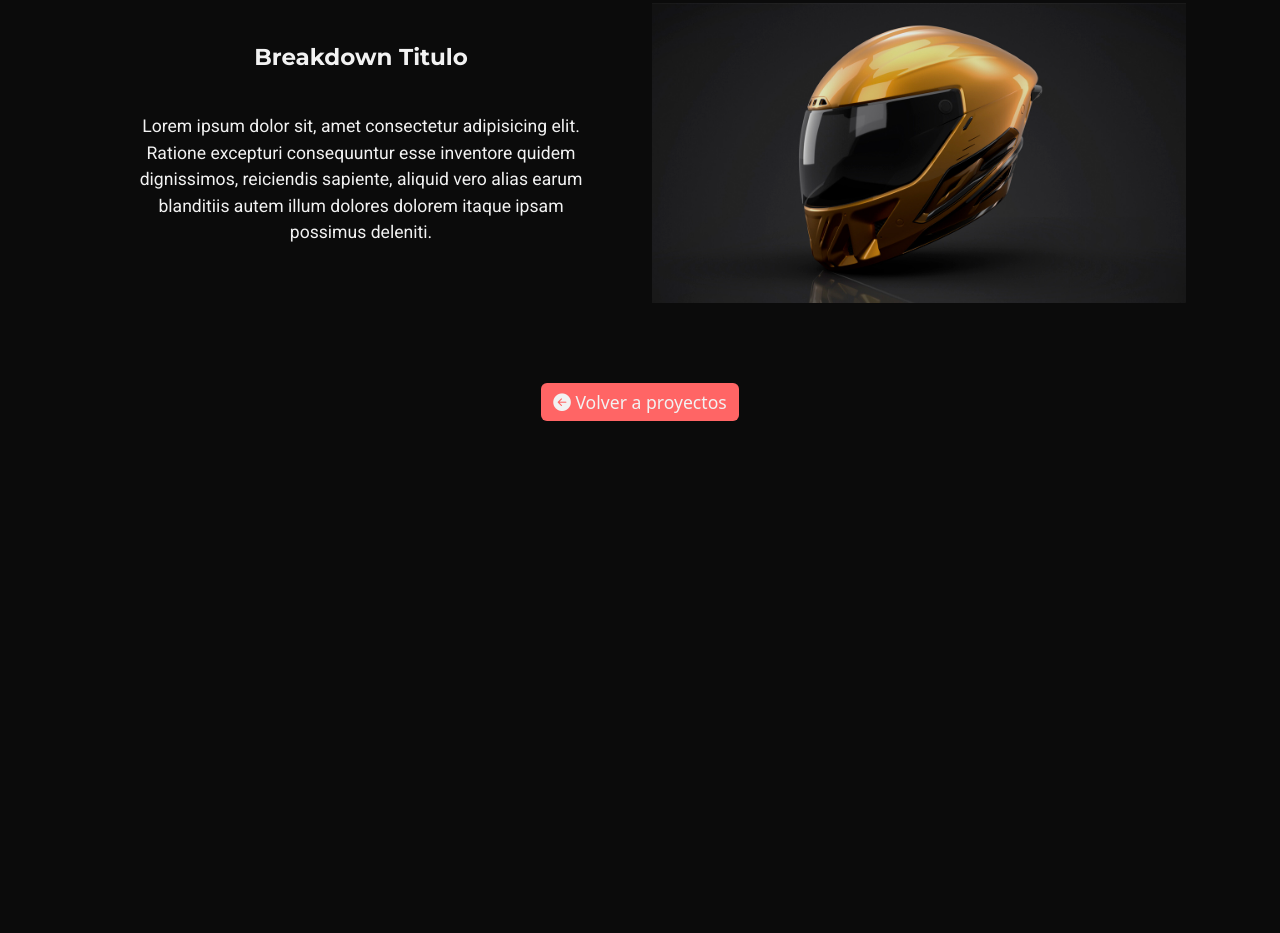
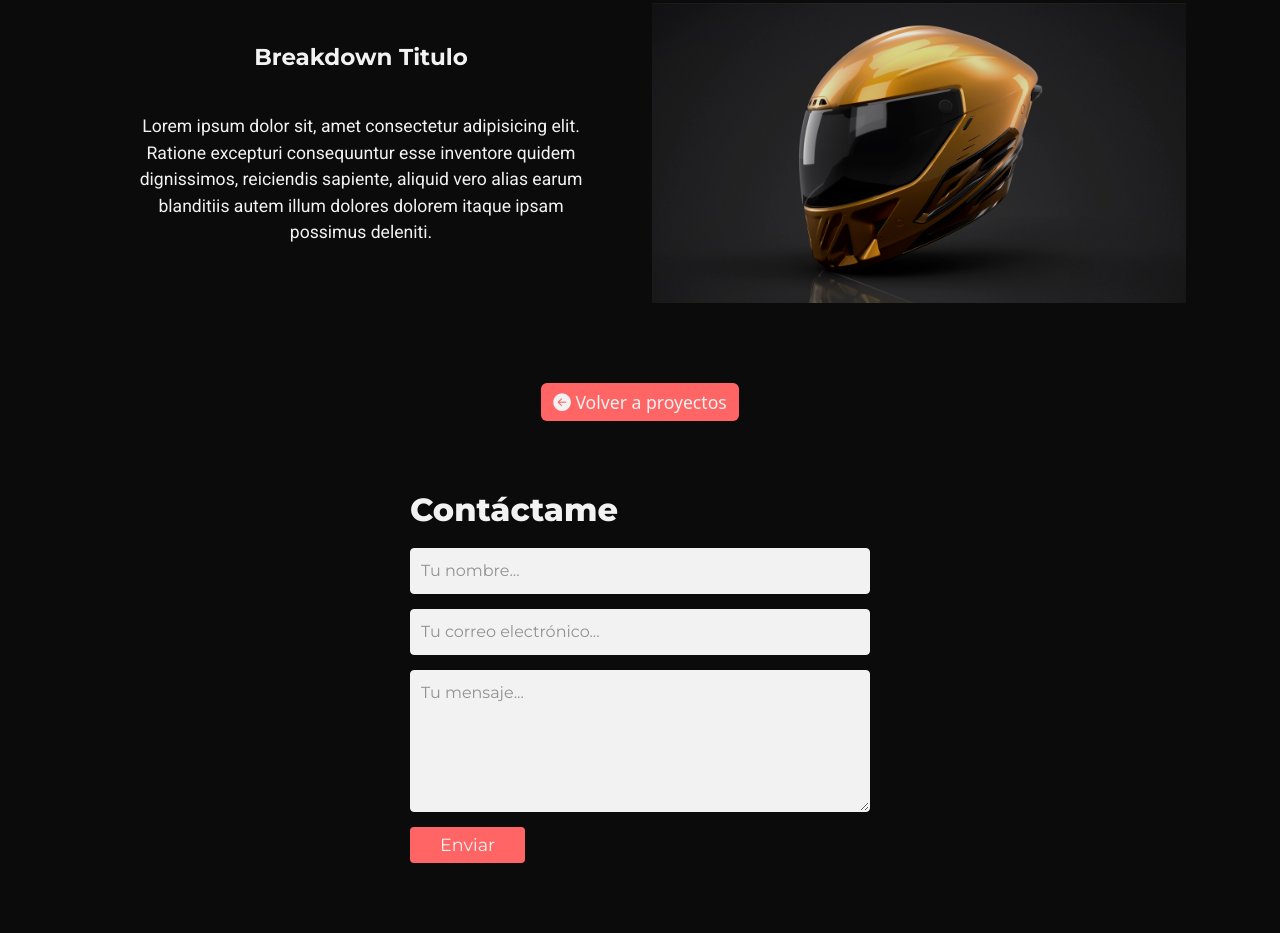
Before and after one commit to santanagamedev/portfolio, a plain HTML site: page proyect-00.html in a window 1280 px wide. Shown: the part 1897-2830 px from the top of the page. Before the commit the page ends 2318 px from the top, so only its background shows below. Drawn offline with nearby package versions, Linux system fonts and the light colour scheme.

Commit message:
Form Contact Section Done

```diff
--- a/assets/css/style.css
+++ b/assets/css/style.css
@@ -3,6 +3,7 @@
     --red-color: #ff6565;
     --aqua-color: #35ffff;
     --black-grey-color: #0b0b0b ;
+    --black-hover-color: #202020 ;
     --white-text: #f2f2f2;
 
 }
@@ -414,54 +415,62 @@ section h2 {
 
 /* Contact */
 
-.contact .container {
-    max-width: 1100px;
-    min-height: 200px;
+/* General styling for the contact section */
+#contact {
     padding: 20px;
+    border-radius: 8px;
+    max-width: 500px;
+    margin: 50px auto;
+    font-family: "Montserrat", sans-serif;
   }
 
-.contact .rectangle {
-    margin-top: -5rem;
-    background-color: rgb(13, 110, 253);
-    border-radius: 10px;
-    box-shadow: 0px 1px 4px 1px;
+  /* Form styling */
+  form {
+    display: flex;
+    flex-direction: column;
+    gap: 15px;
+    width: 100%;
   }
 
-.contact .row {
+  /* form label {
+    color: #555;
+    font-size: 16px;
+  } */
+
+  form input,
+  form textarea {
     width: 100%;
-    display: flex;
-    align-items: center;
+    padding: 10px;
+    font-size: 16px;
+    background-color: var(--white-text);
+    border: 1px solid var(--white-text);
+    border-radius: 4px;
   }
 
-.contact .description {
-    color: white;
-    font-size: 1.2rem;
+  form input::placeholder,
+  form textarea::placeholder {
+  color: #20202075; /* Color gris suave para el placeholder */
   }
 
-.contact button {
-    color: white;
-    font-weight: bold;
-    background-color: transparent;
-    border: 2px solid white;
-    padding: 1.25em 2em;
-    margin: 10px;
-    border-radius: 100px;
-    transition: all 0.2s ease-in-out;
+  form input:focus,
+  form textarea:focus {
+    outline: none;
   }
 
-.contact button:hover {
-    background-color: white;
-    color: black;
+  form button {
+    padding: 5px;
+    font-size: 14px;
+    color: var(--white-text);
+    background-color: var(--red-color);
+    border: none;
+    border-radius: 4px;
+    cursor: pointer;
+    transition: background-color 0.3s;
+    width: 25%; /* El botón ocupa todo el ancho disponible */
   }
 
-.contact button i {
-    color: white;
-    font-size: 1.3rem;
-    transition: all 0.2s ease-in-out;
-}
-
-.contact button:hover i {
-    color: black;
+  form button:hover {
+    background-color: var(--black-hover-color);
   }
 
 /* Footer */
@@ -592,6 +601,15 @@ section h2 {
         font-size: 10px;
         padding: 4px 8px;
     }
+
+    #contact {
+        max-width: 90%;
+    }
+
+    form input,
+    form textarea {
+        font-size: 14px;
+    }
 }
 
 /* @media screen and (max-width: 1024px) {
--- a/proyect-00.html
+++ b/proyect-00.html
@@ -179,6 +179,25 @@
       </a>
     </section>
 
+    <!-- Contacto -->
+    <section >
+      <div id="contact" class="container ">
+        <h2 class="title-section white-text">Contáctame</h2>
+        <form>
+          <!-- <label for="name">Nombre</label> -->
+          <input type="text" id="name" name="name" placeholder="Tu nombre..." required>
+
+          <!-- <label for="email">Correo Electrónico</label> -->
+          <input type="email" id="email" name="email" placeholder="Tu correo electrónico..." required>
+
+          <!-- <label for="message">Mensaje</label> -->
+          <textarea id="message" name="message" rows="5" placeholder="Tu mensaje..." required></textarea>
+
+          <button class="text-section" type="submit">Enviar</button>
+        </form>
+      </div>
+    </section>
+
 
 
 
```
Also changed, not shown: index.html (+17 -22 lines), proyects.html (+16 -21 lines). Lines whose indentation alone changed are shown as unchanged.
